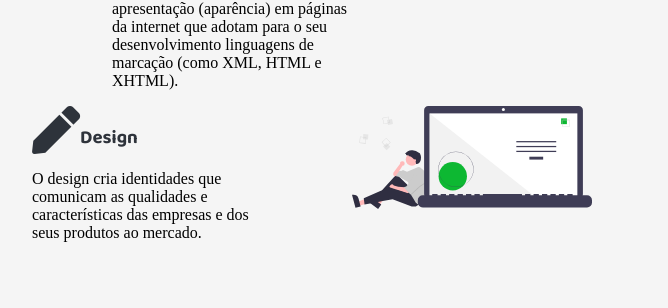
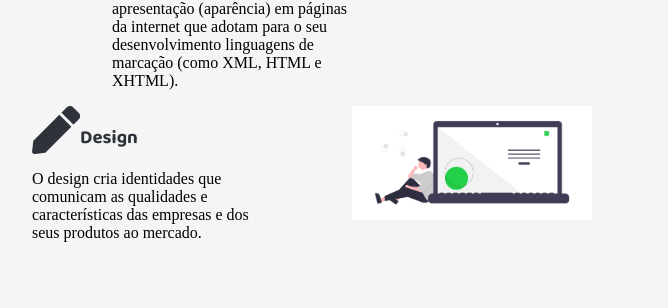
Before and after one commit to acdavi/portfolio, a plain HTML site: page index.html in a window 1280 px wide. Shown: the part 1034-1342 px from the top of the page, 128-796 px from the left. Drawn offline with Linux system fonts and the light colour scheme.

Commit message:
Changing img

```diff
--- a/index.html
+++ b/index.html
@@ -120,7 +120,7 @@
                 </div>
 
                 <div class="conhecimento-img-wrapper">
-                    <img src="img/conhecimento.svg" alt="">
+                    <img src="img/conhecimento.png" alt="">
                 </div>
 
             </div>
```
Also changed, not shown: img/conhecimento.png (added), img/conhecimento.svg (deleted).
